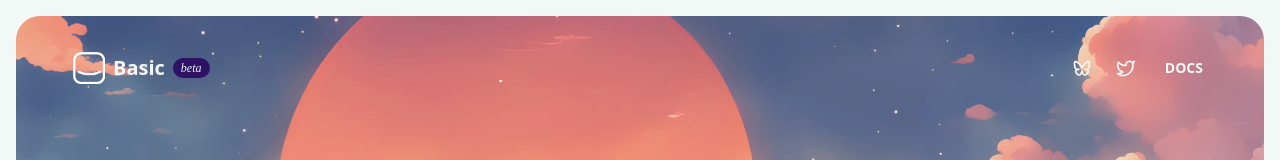
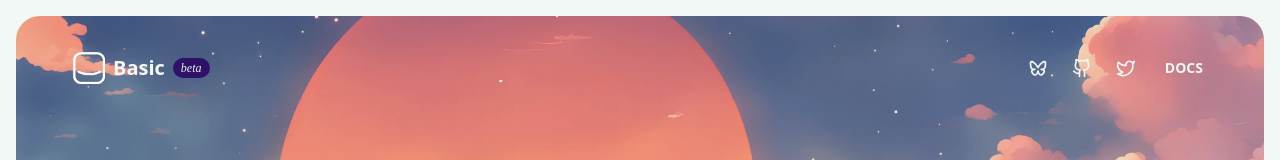
Before and after one commit to basicdb/basic-website, a Next.js app: page / in a window 1280 px wide. Shown: the top 160 px of the page. Built offline with nearby package versions, Linux system fonts and the light colour scheme; a web font is replaced by a local one.

Commit message:
replaced with general github icon

```diff
--- a/src/components/NavFooter.tsx
+++ b/src/components/NavFooter.tsx
@@ -1,6 +1,6 @@
 import React from 'react'
 import Image from 'next/image'
-import { TwitterIcon } from 'lucide-react'
+import { TwitterIcon, Github } from 'lucide-react'
 import { RiBlueskyLine } from "react-icons/ri"
 import { FaDiscord } from "react-icons/fa"
 
@@ -33,6 +33,7 @@ export const NavBar = () => {
                         <li className="hidden sm:block"><a className="px-3 py-2" href="https://bsky.app/profile/basic.tech" target="_blank" rel="noreferrer">
                             <RiBlueskyLine className="w-5 h-5" />
                         </a></li>
+                        <li className="hidden sm:block"><a className="px-3 py-2" href="https://github.com/basicdb" target="_blank" rel="noreferrer"><Github className="w-5 h-5" /></a></li>
                         <li className="hidden sm:block"><a className="px-3 py-2" href="https://twitter.com/basic_db" target="_blank" rel="noreferrer"><TwitterIcon className="w-5 h-5" /></a></li>
                         <li><a className="btn btn-ghost" href="https://docs.basic.tech/" target="_blank" rel="noreferrer">docs</a></li>
                     </ul>
```
